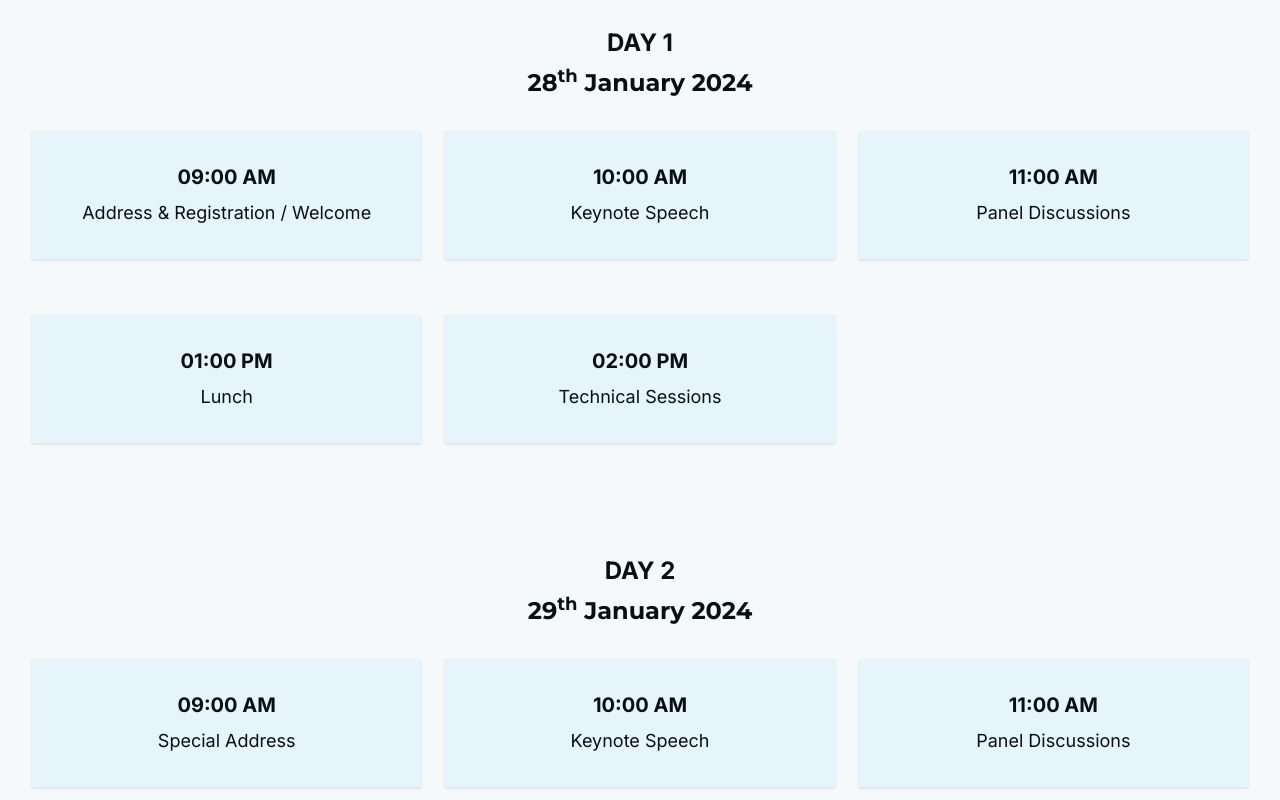
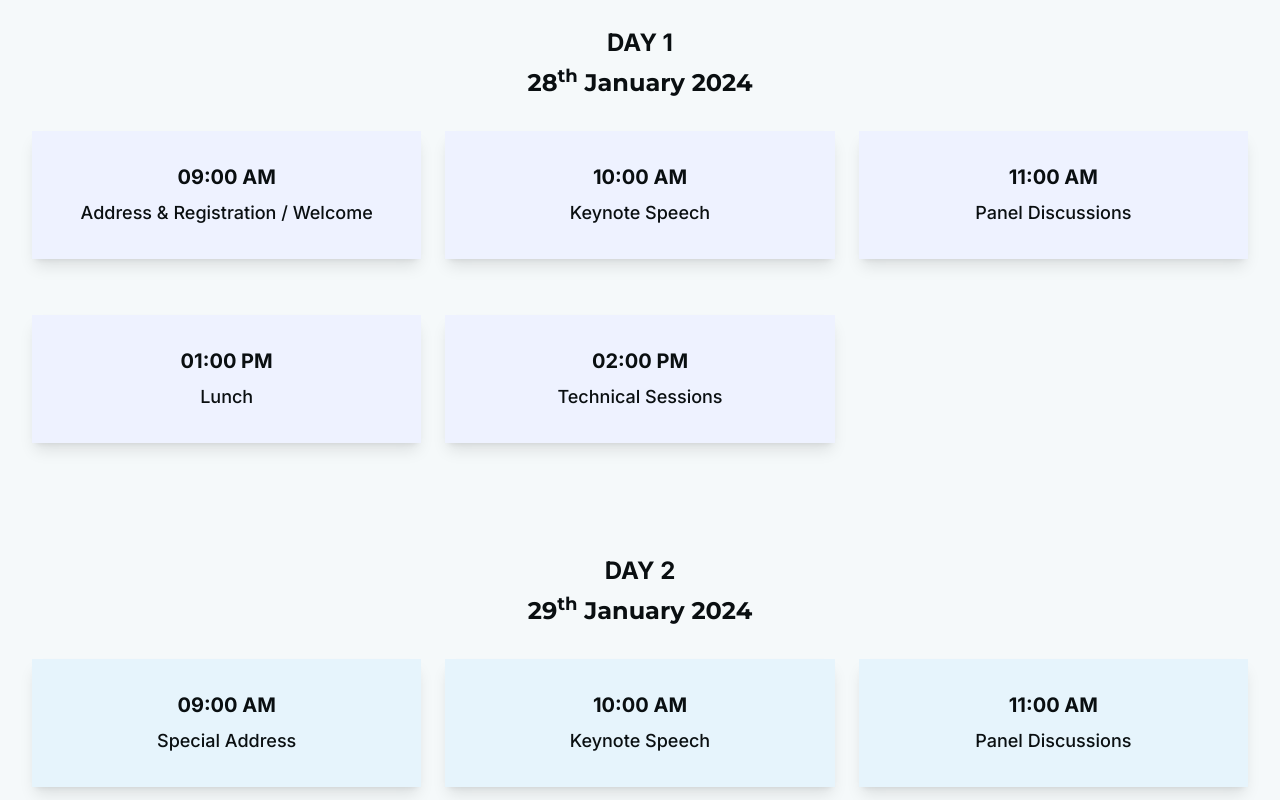
Before and after one commit to Aswin-04/ICETIME-24, a React (Vite) app: page /program-schedule in a window 1280 px wide. Shown: the part 600-1400 px from the top of the page. Built offline with nearby package versions, Linux system fonts and the light colour scheme; a web font is replaced by a local one.

Commit message:
change color in programSchedule page

```diff
--- a/src/pages/ProgramSchedule.jsx
+++ b/src/pages/ProgramSchedule.jsx
@@ -20,13 +20,13 @@ const ProgramSchedule = () => {
         {conferenceAgenda1.map((item, index) => (
           <div
             key={index}
-            className="bg-sky-100/70 shadow p-8 relative flex flex-col items-center justify-center text-center gap-2 mb-8 min-h-[30px]" // Set min height here
+            className="bg-indigo-50 shadow-lg p-8 relative flex flex-col items-center justify-center text-center gap-2 mb-8 min-h-[30px]" // Set min height here
           >
             <h4 className="font-bold text-xl max-xs:text-lg">
               {item.timing}
             </h4>
 
-            <p className="text-lg max-xs:text-base">{item.program}</p>
+            <p className="text-lg font-medium max-xs:text-base">{item.program}</p>
           </div>
         ))}
       </section>
@@ -37,13 +37,13 @@ const ProgramSchedule = () => {
         {conferenceAgenda2.map((item, index) => (
           <div
             key={index}
-            className="bg-sky-100/70 shadow p-8 relative flex flex-col items-center justify-center text-center gap-2 mb-8 min-h-[30px]" // Set min height here
+            className="bg-sky-100/70 shadow-lg p-8 relative flex flex-col items-center justify-center text-center gap-2 mb-8 min-h-[30px]" // Set min height here
           >
             <h4 className="font-bold text-xl max-xs:text-lg">
               {item.timing}
             </h4>
 
-            <p className="text-lg max-xs:text-base">{item.program}</p>
+            <p className="text-lg font-medium max-xs:text-base">{item.program}</p>
           </div>
         ))}
       </section>
```
